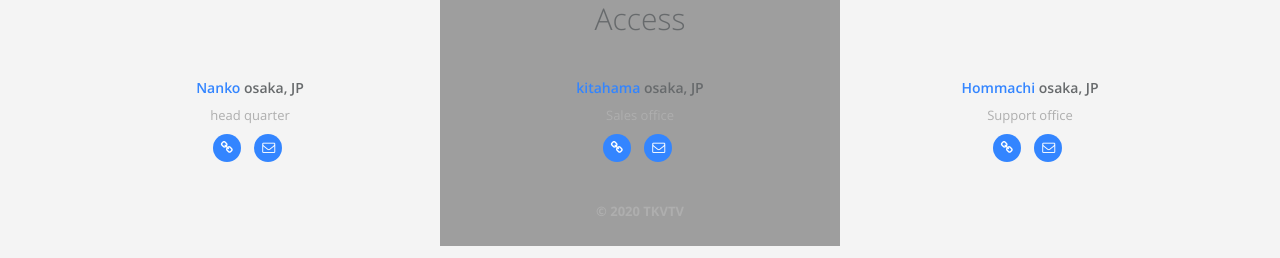
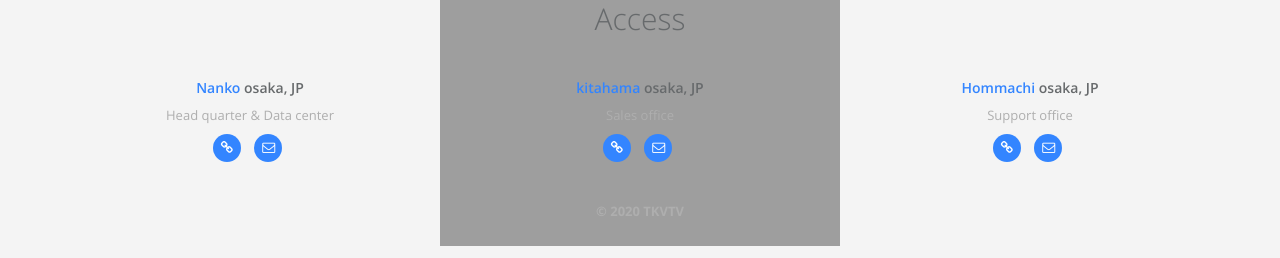
Before and after one commit to takagotch/o23829, a Jekyll site: the page built from index.html, in a window 1280 px wide and 900 px high, scrolled down 2448 px. Shown: the part 639-897 px from the top of the window. Built offline with Jekyll 4.4.1, drawn with Linux system fonts in a browser that asks for light colours.

Commit message:
Update links.yml

```diff
--- a/_data/index/links.yml
+++ b/_data/index/links.yml
@@ -1,7 +1,7 @@
 # links section data
 - last_name: Nanko
   first_name: osaka, JP
-  desc: head quarter
+  desc: Head quarter & Data center
   website: https://tkvtv.com
   email: takagotch@activated.sakura.ne.jp
 
```
